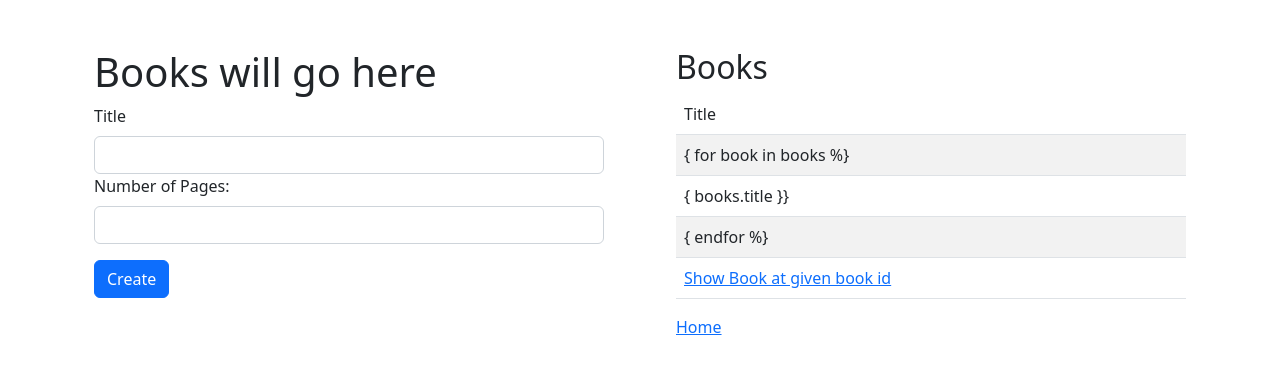
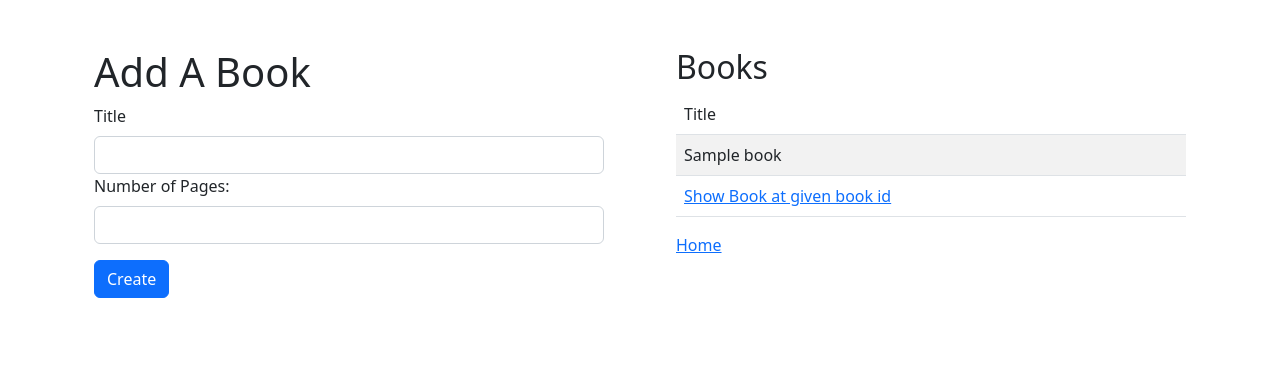
Before and after one commit to code-Brian/Books, a Flask app: template flask_app/templates/books.html in a window 1280 px wide. Shown: the top 374 px of the page. Run offline with Flask 2, Linux system fonts and the light colour scheme; the template is opened without the code that fills it: most values are stand-ins (such as "Sample title", 1, 10 or a date in 2020); some libraries are stand-ins or nearby versions.

```diff
--- a/flask_app/controllers/books.py
+++ b/flask_app/controllers/books.py
@@ -6,7 +6,8 @@ from flask_app import app
 @app.route('/books')
 def books():
     print('going to books page')
-    return render_template('books.html')
+
+    return render_template('books.html', books=Book.get_all())
 
 @app.route('/books/show')
 def books_show():
--- a/flask_app/templates/books.html
+++ b/flask_app/templates/books.html
@@ -12,7 +12,7 @@
 
         <!-- container for 'add book' form -->
         <div class="container">
-            <h1>Books will go here</h1>
+            <h1>Add A Book</h1>
             <form action="#" method="post">
                 <!-- label/input for book title-->
                 <label class="form-label" for="book_title">Title</label>
@@ -37,15 +37,11 @@
                     </tr>
                 </thead>
                 <tbody>
+                    {% for book in books %}
                     <tr>
-                        <td>{ for book in books %}</td>
+                        <td>{{ book.title }}</td>
                     </tr>
-                    <tr>
-                        <td>{ books.title }}</td>
-                    </tr>
-                    <tr>
-                        <td>{ endfor %}</td>
-                    </tr>
+                    {% endfor %}
                     <tr>
                         <td><a href="/books/show">Show Book at given book id</a></td>
                     </tr>
```
Also changed, not shown: README.md.
